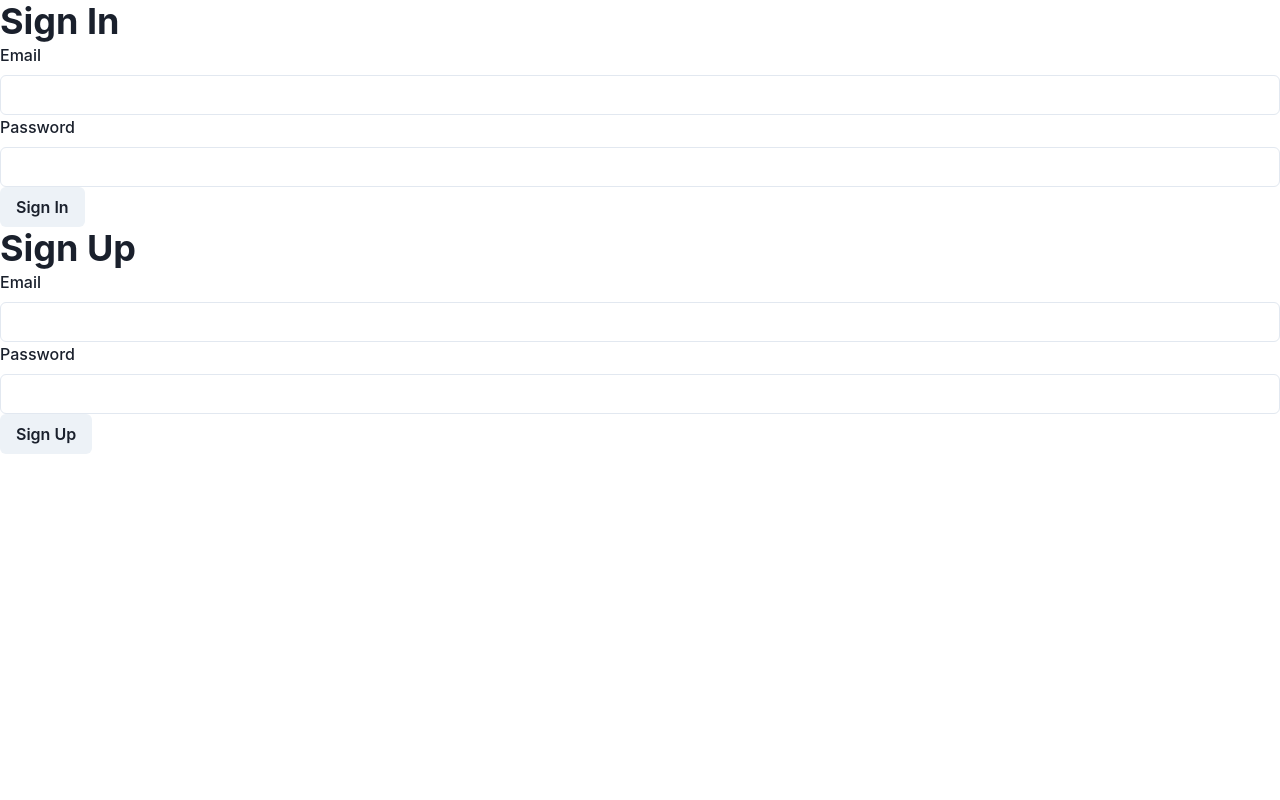
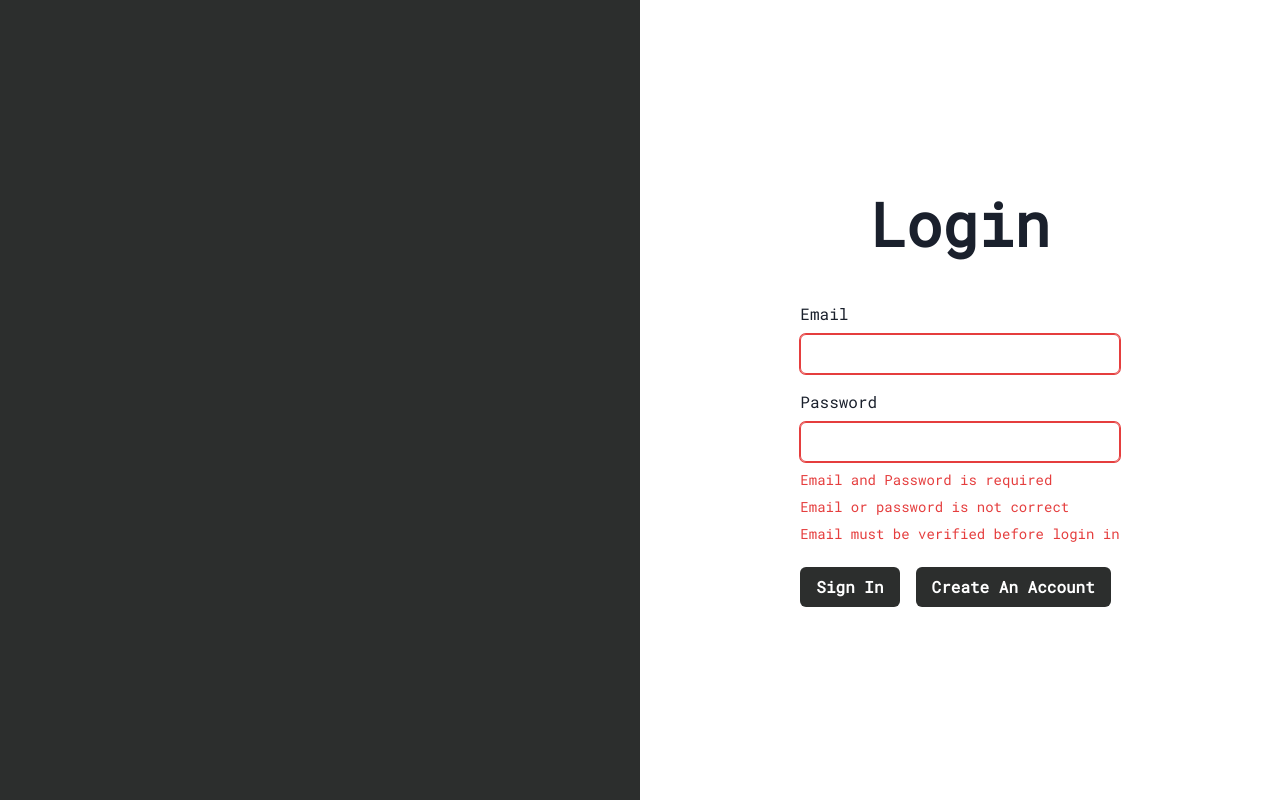
Before and after one commit to Tris-909/HabitTracker, a React (Create React App) app: page /auth in a window 1280 px wide. Built offline with nearby package versions, Linux system fonts and the light colour scheme.

Commit message:
(6) SignIn Component with some styles and test cases

```diff
--- a/public/index.html
+++ b/public/index.html
@@ -10,34 +10,19 @@
       content="Web site created using create-react-app"
     />
     <link rel="apple-touch-icon" href="%PUBLIC_URL%/logo192.png" />
-    <!--
-      manifest.json provides metadata used when your web app is installed on a
-      user's mobile device or desktop. See https://developers.google.com/web/fundamentals/web-app-manifest/
-    -->
     <link rel="manifest" href="%PUBLIC_URL%/manifest.json" />
-    <!--
-      Notice the use of %PUBLIC_URL% in the tags above.
-      It will be replaced with the URL of the `public` folder during the build.
-      Only files inside the `public` folder can be referenced from the HTML.
 
-      Unlike "/favicon.ico" or "favicon.ico", "%PUBLIC_URL%/favicon.ico" will
-      work correctly both with client-side routing and a non-root public URL.
-      Learn how to configure a non-root public URL by running `npm run build`.
-    -->
-    <title>React App</title>
+    <link rel="preconnect" href="https://fonts.googleapis.com" />
+    <link rel="preconnect" href="https://fonts.gstatic.com" crossorigin />
+    <link
+      href="https://fonts.googleapis.com/css2?family=Nunito+Sans&family=Roboto+Mono&display=swap"
+      rel="stylesheet"
+    />
+
+    <title>Habit Tracker</title>
   </head>
   <body>
     <noscript>You need to enable JavaScript to run this app.</noscript>
     <div id="root"></div>
-    <!--
-      This HTML file is a template.
-      If you open it directly in the browser, you will see an empty page.
-
-      You can add webfonts, meta tags, or analytics to this file.
-      The build step will place the bundled scripts into the <body> tag.
-
-      To begin the development, run `npm start` or `yarn start`.
-      To create a production bundle, use `npm run build` or `yarn build`.
-    -->
   </body>
 </html>
--- a/src/App.tsx
+++ b/src/App.tsx
@@ -2,10 +2,11 @@ import { BrowserRouter as Router, Routes, Route } from "react-router-dom";
 import { AuthPage, HomePage } from "./pages";
 import { PrivateRoute } from "components/routes/PrivateRoute";
 import { ChakraProvider } from "@chakra-ui/react";
+import { theme } from "initialization/theme";
 
 export const App = (): JSX.Element => {
   return (
-    <ChakraProvider>
+    <ChakraProvider theme={theme}>
       <Router>
         <Routes>
           <Route path="/" element={<PrivateRoute component={<HomePage />} />} />
--- /dev/null
+++ b/src/Initialization/theme.tsx
@@ -0,0 +1,8 @@
+import { extendTheme } from "@chakra-ui/react";
+
+export const theme = extendTheme({
+  fonts: {
+    heading: `'Roboto Mono', sans-serif`,
+    body: `'Roboto Mono', sans-serif`,
+  },
+});
--- /dev/null
+++ b/src/components/auth/SignInForm.tsx
@@ -0,0 +1,100 @@
+import { useState } from "react";
+import { firebase } from "initialization/firebase";
+import {
+  FormControl,
+  FormErrorMessage,
+  FormLabel,
+  Input,
+  Heading,
+  Box,
+  Button,
+  Flex,
+} from "@chakra-ui/react";
+import { useNavigate } from "react-router-dom";
+import { getAuth, signInWithEmailAndPassword } from "firebase/auth";
+
+// Show error message
+// Show validation message ( valite existence validate email )
+// Should not allow user to login without email verified
+// Empty Email or Password should throw different error
+
+export const SignInForm = () => {
+  const auth = getAuth(firebase);
+  const navigate = useNavigate();
+  const [email, setEmail] = useState("");
+  const [password, setPassword] = useState("");
+
+  const signInHandler = () => {
+    signInWithEmailAndPassword(auth, email, password)
+      .then((userCredential) => {
+        const user = userCredential.user;
+        if (user.emailVerified) {
+          navigate("/");
+        } else {
+          //   setMessage("User's email need to be verified before login in");
+        }
+      })
+      .catch((error) => {
+        console.log("error", error);
+        console.log("error", error.message);
+      });
+  };
+
+  return (
+    <Flex
+      justify="center"
+      align="center"
+      direction={"column"}
+      p="1rem"
+      height="100%"
+    >
+      <Heading size="3xl" mb="3rem">
+        Login
+      </Heading>
+      <FormControl isInvalid={true}>
+        <FormLabel>Email</FormLabel>
+        <Input
+          type="email"
+          value={email}
+          onChange={(event) => setEmail(event.target.value)}
+        />
+        <FormLabel mt="1rem">Password</FormLabel>
+        <Input
+          type="password"
+          value={password}
+          onChange={(event) => setPassword(event.target.value)}
+        />
+        <FormErrorMessage>Email and Password is required</FormErrorMessage>
+        <FormErrorMessage>Email or password is not correct</FormErrorMessage>
+        <FormErrorMessage>
+          Email must be verified before login in
+        </FormErrorMessage>
+        <Box mt="1.5rem">
+          <Button
+            onClick={() => signInHandler()}
+            bg="#2c2e2d"
+            color="white"
+            _hover={{
+              bg: "#2c2e2d",
+              color: "white",
+            }}
+          >
+            Sign In
+          </Button>
+          <Button
+            onClick={() => signInHandler()}
+            ml="1rem"
+            bg="#2c2e2d"
+            color="white"
+            _hover={{
+              bg: "#2c2e2d",
+              color: "white",
+            }}
+          >
+            Create An Account
+          </Button>
+        </Box>
+      </FormControl>
+    </Flex>
+  );
+};
--- a/src/pages/Auth.tsx
+++ b/src/pages/Auth.tsx
@@ -3,8 +3,10 @@ import {
   getAuth,
   createUserWithEmailAndPassword,
   signInWithEmailAndPassword,
+  sendEmailVerification,
 } from "firebase/auth";
 import { firebase } from "initialization/firebase";
+import { SignInForm } from "components/auth/SignInForm";
 import {
   FormControl,
   FormLabel,
@@ -12,6 +14,7 @@ import {
   Heading,
   Box,
   Button,
+  Flex,
 } from "@chakra-ui/react";
 import { useNavigate } from "react-router-dom";
 
@@ -19,13 +22,18 @@ export const AuthPage: React.FunctionComponent = () => {
   const auth = getAuth(firebase);
   const [email, setEmail] = useState("");
   const [password, setPassword] = useState("");
+  const [message, setMessage] = useState("");
   const navigate = useNavigate();
 
   const signInHandler = () => {
     signInWithEmailAndPassword(auth, email, password)
       .then((userCredential) => {
         const user = userCredential.user;
-        navigate("/");
+        if (user.emailVerified) {
+          navigate("/");
+        } else {
+          setMessage("User's email need to be verified before login in");
+        }
       })
       .catch((error) => {
         console.log("error", error.message);
@@ -35,8 +43,8 @@ export const AuthPage: React.FunctionComponent = () => {
   const signUpHandler = () => {
     createUserWithEmailAndPassword(auth, email, password)
       .then((userCredentials) => {
-        console.log("userCredentials", userCredentials);
-        navigate("/");
+        sendEmailVerification(userCredentials.user);
+        setMessage("Please verify the user's email before login");
       })
       .catch((error) => {
         console.log("error", error.message);
@@ -44,8 +52,12 @@ export const AuthPage: React.FunctionComponent = () => {
   };
 
   return (
-    <Box>
-      <Heading>Sign In</Heading>
+    <Flex bg="#2c2e2d" height="100vh" width="100%">
+      <Box w="50%" h="100%"></Box>
+      <Flex w="50%" bg="white" justify={"center"} align="center">
+        <SignInForm />
+      </Flex>
+      {/*
       <FormControl>
         <FormLabel>Email</FormLabel>
         <Input
@@ -59,25 +71,9 @@ export const AuthPage: React.FunctionComponent = () => {
           value={password}
           onChange={(event) => setPassword(event.target.value)}
         />
-        <Button onClick={() => signInHandler()}> Sign In </Button>
-      </FormControl>
-
-      <Heading>Sign Up</Heading>
-      <FormControl>
-        <FormLabel>Email</FormLabel>
-        <Input
-          type="email"
-          value={email}
-          onChange={(event) => setEmail(event.target.value)}
-        />
-        <FormLabel>Password</FormLabel>
-        <Input
-          type="password"
-          value={password}
-          onChange={(event) => setPassword(event.target.value)}
-        />
+        <Box>{message}</Box>
         <Button onClick={() => signUpHandler()}> Sign Up </Button>
-      </FormControl>
-    </Box>
+      </FormControl> */}
+    </Flex>
   );
 };
```
